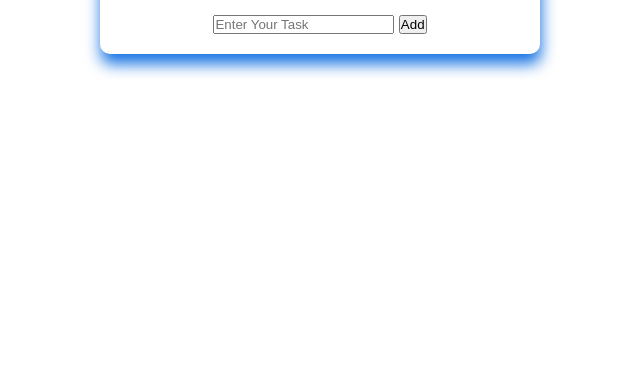
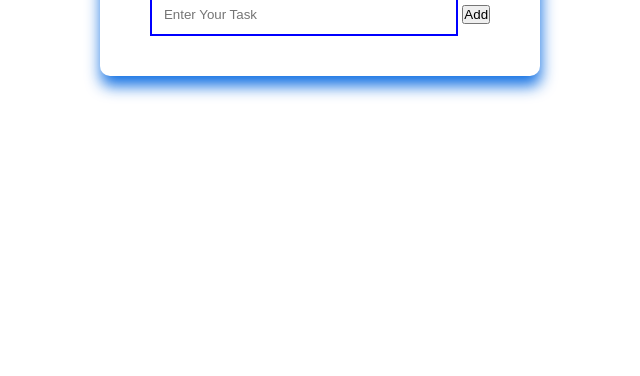
Before and after one commit to Faisal7862093/todo-list-app-in-javascript, a plain HTML site: page index.html in a window 1280 px wide. Shown: the part 424-800 px from the top of the page, without its empty margins (320-960 px from the left). Drawn offline with Linux system fonts and the light colour scheme.

Commit message:
input element style

```diff
--- a/style.css
+++ b/style.css
@@ -28,3 +28,15 @@ body {
     font-weight: bold;
     margin: 30px 0px;
 }
+
+#myTask {
+    width: 70%;
+    padding: 12px;
+    border: 2px solid blue;
+    margin-bottom: 20px;
+    outline: none;
+}
+
+#myTask:focus {
+    border: 2px solid red;
+}
```
